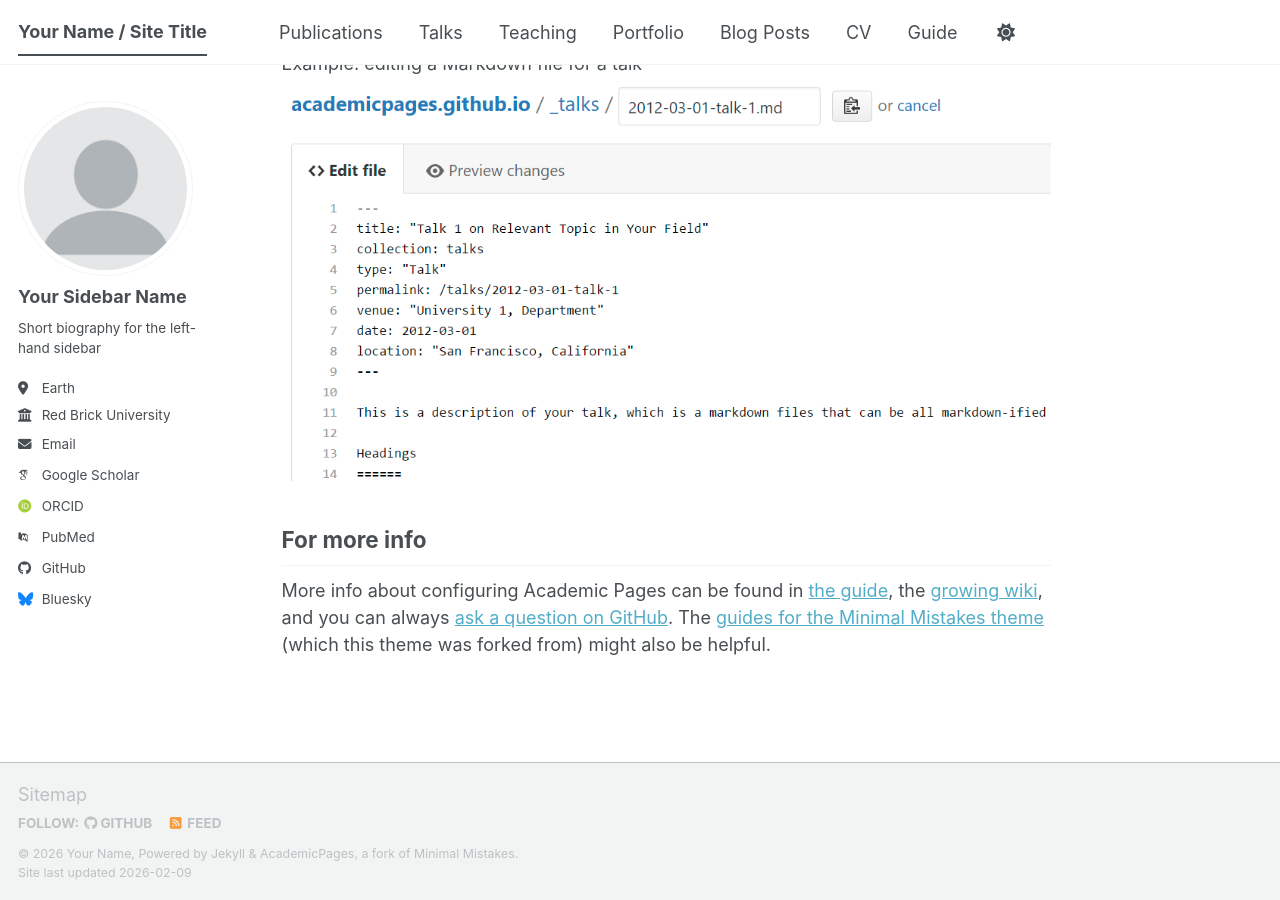
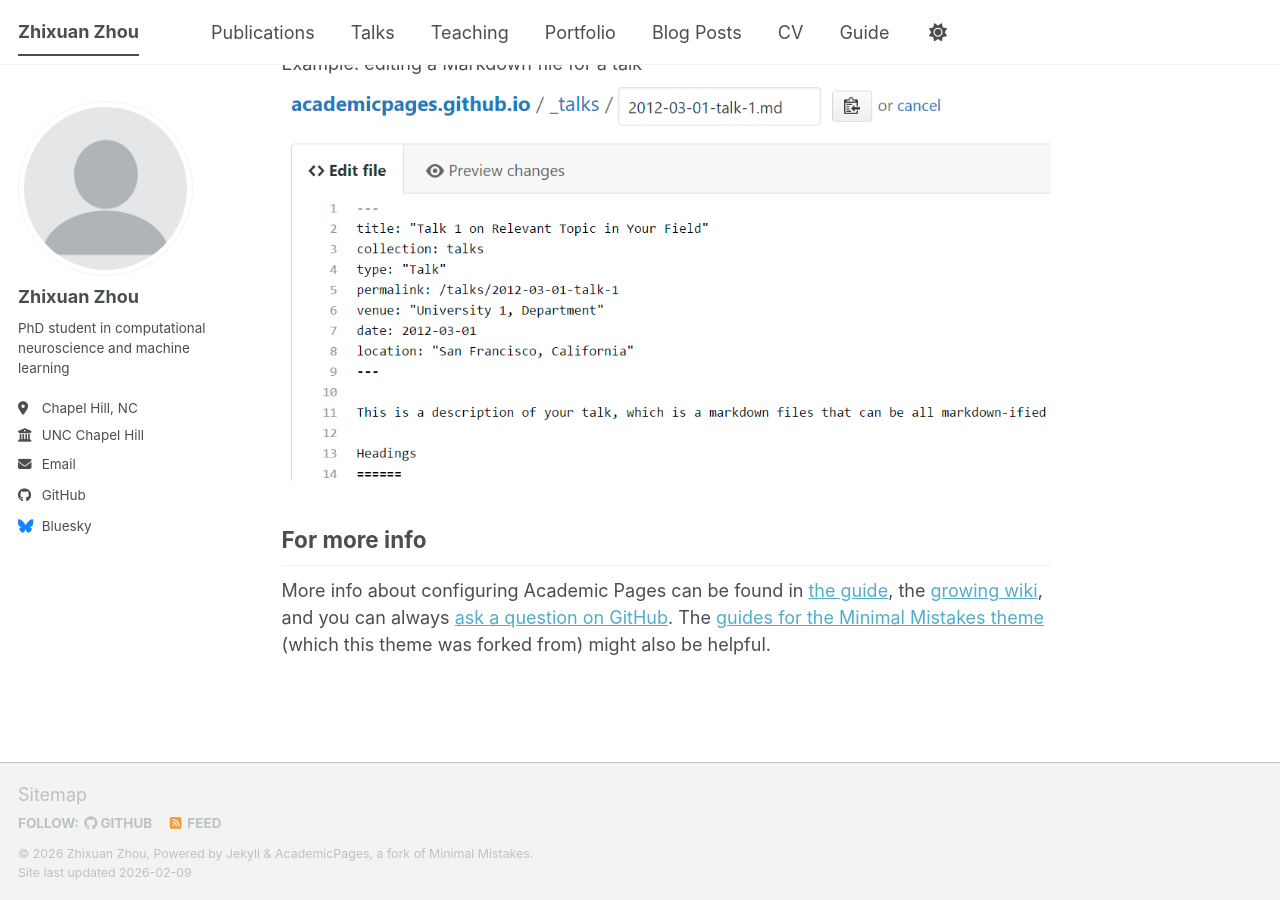
Before and after one commit to taka2223/taka2223.github.io, a Jekyll site: the page built from _pages/about.md, in a window 1280 px wide and 900 px high, scrolled down 2720 px. Built offline with Jekyll 4.4.1, drawn with Linux system fonts in a browser that asks for light colours; some web fonts are replaced; a script bundle is joined from its source files by our own code; library files that are not in the unit come from our copies.

Commit message:
Update personal information in _config.yml

```diff
--- a/_config.yml
+++ b/_config.yml
@@ -9,14 +9,14 @@
 # Basic Site Settings
 locale                   : "en-US"
 site_theme               : "default" # The available themes options are "default", "air", "sunrise", "mint", "dirt" and "contrast"
-title                    : "Your Name / Site Title"
+title                    : "Zhixuan Zhou"
 title_separator          : "-"
-name                     : &name "Your Name"
-description              : &description "Your Name's academic portfolio"   # Update this with a general description of your site, this is the default if not overridden by a page
-url                      : https://academicpages.github.io # The base hostname & protocol for your site e.g. "https://[your GitHub username].github.io",
+name                     : &name "Zhixuan Zhou"
+description              : &description "PhD student in Computer Science at UNC Chapel Hill"   # Update this with a general description of your site, this is the default if not overridden by a page
+url                      : https://taka2223.github.io # The base hostname & protocol for your site e.g. "https://[your GitHub username].github.io",
                                                            # or if you already have some other page hosted on Github then use "https://[your GitHub username].github.io/[Your Repo Name]"
 baseurl                  : "" # the subpath of your site, e.g. "/blog"
-repository               : "academicpages/academicpages.github.io"
+repository               : "taka2223/taka2223.github.io"
 
 # Site Author - The following control what appear as part of the author content on the side bar.
 #               If a field is blank the icon and link will not appear, otherwise it will be shown.
@@ -24,24 +24,24 @@ repository               : "academicpages/academicpages.github.io"
 author:
   # Biographic information
   avatar           : "profile.png"
-  name             : "Your Sidebar Name"
+  name             : "Zhixuan Zhou"
   pronouns         : # example: "she/her"
-  bio              : "Short biography for the left-hand sidebar"
-  location         : "Earth"
-  employer         : "Red Brick University"
+  bio              : "PhD student in computational neuroscience and machine learning"
+  location         : "Chapel Hill, NC"
+  employer         : "UNC Chapel Hill"
   uri              : # URL
-  email            : "none@example.org"
+  email            : "zzhixuan@cs.unc.edu"
 
   # Academic websites
   academia         : # URL
   arxiv            : # URL - Update with the correct link to your profile
-  googlescholar    : "https://scholar.google.com/citations?user=PS_CX0AAAAAJ"
+  googlescholar    : #"https://scholar.google.com/citations?user=PS_CX0AAAAAJ"
   inspire-hep      : # URL
   impactstory      : # URL
-  orcid            : "https://orcid.org/yourorcidurl"
+  orcid            : #"https://orcid.org/yourorcidurl"
   semantic         : # URL
   ssrn             : # URL
-  pubmed           : "https://www.ncbi.nlm.nih.gov/pubmed/?term=john+snow"
+  pubmed           : #"https://www.ncbi.nlm.nih.gov/pubmed/?term=john+snow"
   researchgate     : # URL
   scopus           : # URL
   zotero           : # URL
@@ -51,7 +51,7 @@ author:
   bitbucket        : # Username - Update with your username on the site
   codepen          : # Username
   dribbble         : # Username
-  github           : "academicpages"
+  github           : "taka2223"
   kaggle           : # Username
   stackoverflow    : # User number or user number and name (i.e., use "1" or "1/jeff-atwood")
 
```
